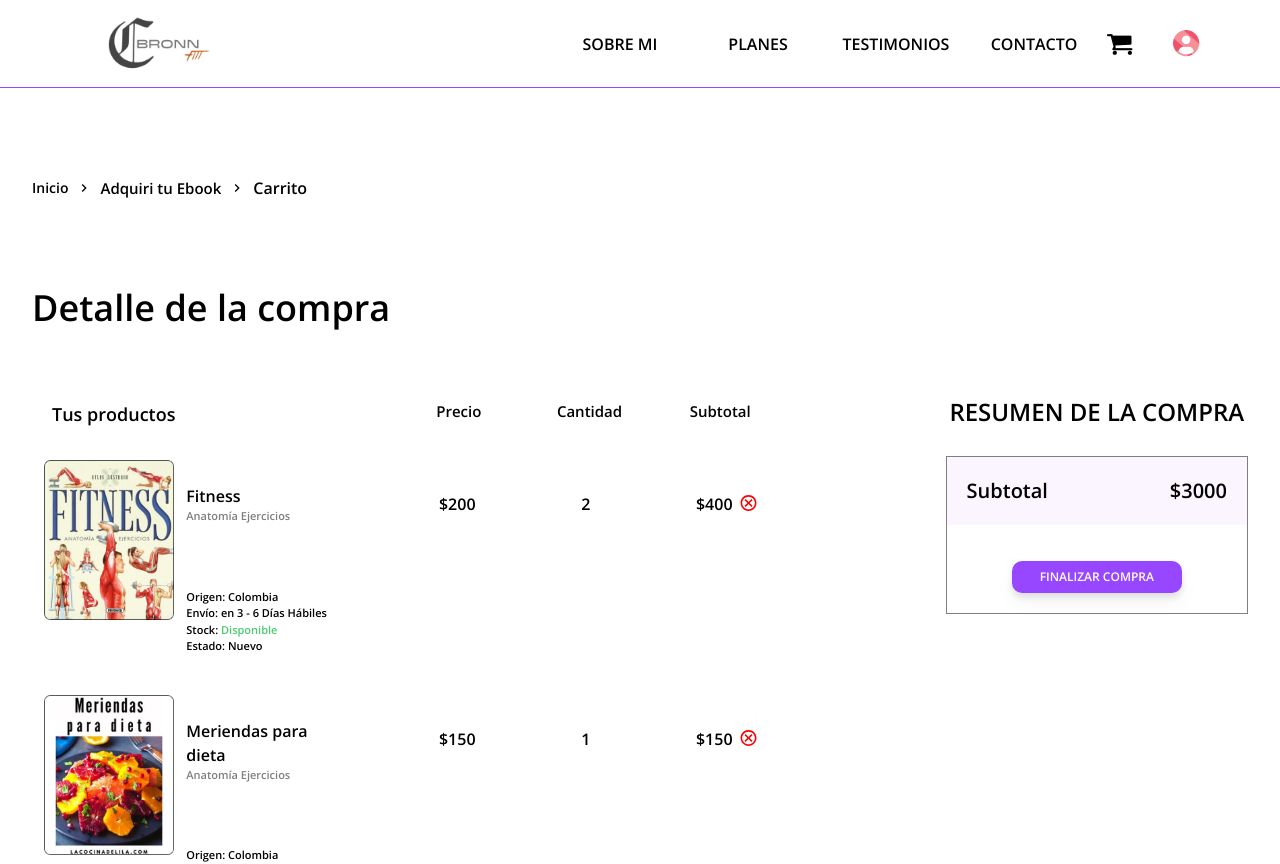
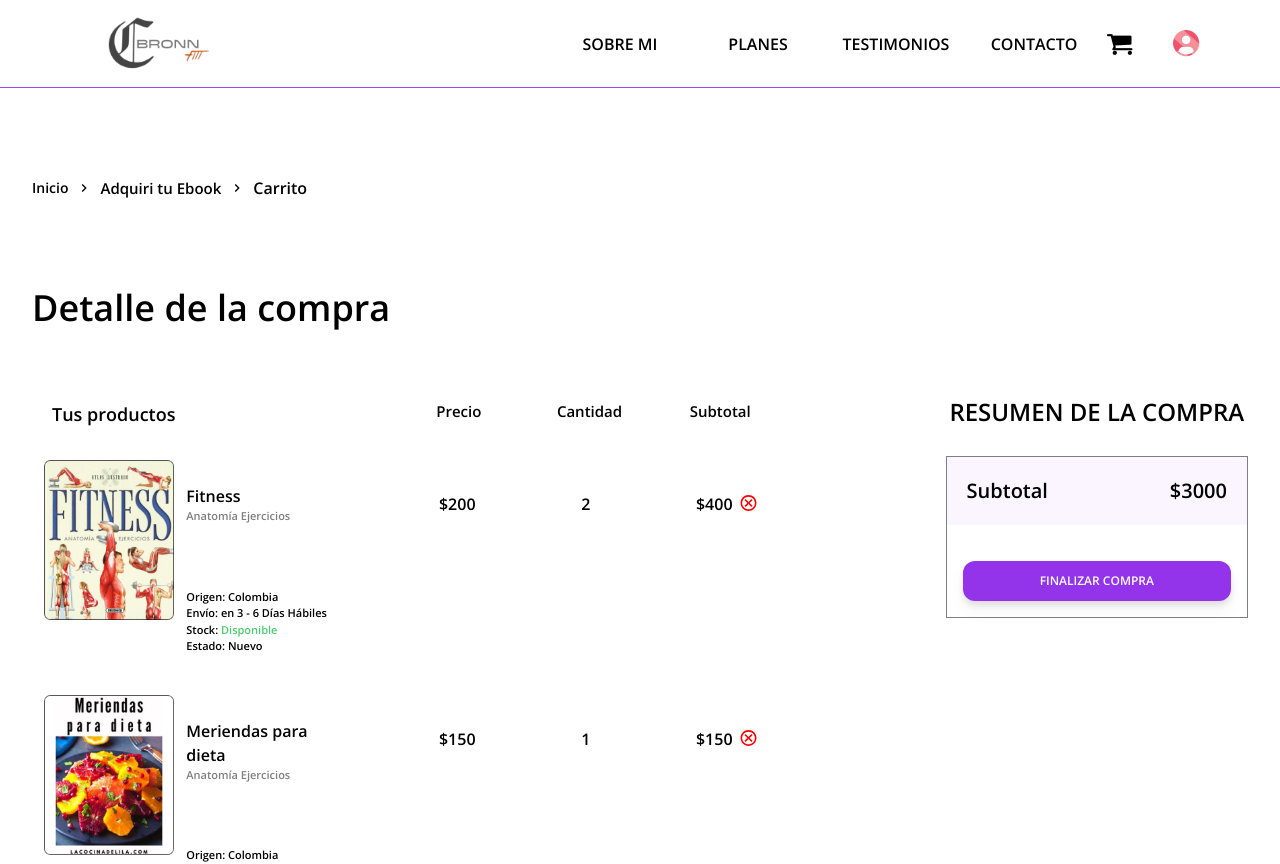
Before and after one commit to No-Country/s6-19-ft-nodereact, a React (Vite) app in the folder frontend/: page /cart in a window 1280 px wide. Shown: the top 864 px of the page. Built offline with nearby package versions, Linux system fonts and the light colour scheme.

Commit message:
integrada api de mercado pago

```diff
--- a/frontend/src/components/AsideFilter/CheckboxComponents/CheckboxPrice.tsx
+++ b/frontend/src/components/AsideFilter/CheckboxComponents/CheckboxPrice.tsx
@@ -20,8 +20,9 @@ interface ItemsProps {
 const CheckboxPrice = ({ items }: ItemsProps) => {
   const dispatch = useDispatch();
 
-  const handleChange = (e: React.ChangeEvent<HTMLInputElement>) => {
-    dispatch(addPrice(e.target.value));
+  const handleChange = (e: React.SyntheticEvent) => {
+    let target = e.target as HTMLInputElement;
+    dispatch(addPrice(target.value));
   };
   const [open, setOpen] = useState(false);
   const handleOpen = () => {
--- a/frontend/src/components/EbookCard.tsx
+++ b/frontend/src/components/EbookCard.tsx
@@ -42,7 +42,7 @@ const EbookCard = ({ book }: EbooksProps) => {
       <div className="w-full flex justify-center">
         <Rating
           name="read-only"
-          sx={{ transform: "scale(1.4)", color: "#9747FF" }}
+          sx={{ transform: "scale(1.4)", color: "#59CE79" }}
           value={book?.rating}
           precision={0.5}
           readOnly
--- a/frontend/src/pages/CartPage/ResumenCart.tsx
+++ b/frontend/src/pages/CartPage/ResumenCart.tsx
@@ -1,49 +1,47 @@
 import { useState } from "react";
-
-
+import Spinner from "../../components/Spinner";
+import { useCreatePaymentMutation } from "../../redux/api/cartApi";
 
 const ResumenCart = () => {
+  const [createPayment, { data, error, isLoading }] =
+    useCreatePaymentMutation();
 
-    const [loading, setLoading] = useState(false);
+  if (data) {
+    window.location.href = data?.body?.init_point;
+  }
 
   return (
     <div className="w-full md:w-1/3 justify-center pl-20 relative top-7">
       <div className="pb-7">
-            <h1 className="text-2xl font-bold text-center uppercase">Resumen de la compra</h1>
+        <h1 className="text-2xl font-bold text-center uppercase">
+          Resumen de la compra
+        </h1>
       </div>
       <div className="border border-[#00000080]">
         <div className="flex justify-between  text-xl bg-[#9747ff0d] p-5">
           <p>Subtotal</p>
           <p>$3000</p>
         </div>
-            <div className="flex justify-center pt-4">
+        <div className="flex justify-center  p-4">
           <button
-                    className="bg-violeta-100 hover:bg-purple-400 text-white font-medium   text-sm   rounded-[10px] block my-5 px-2 py-1 drop-shadow-lg"
-                    disabled={loading}
+            className="bg-purple-600 w-full hover:bg-purple-500 text-white font-medium py-2 px-14 rounded-xl mt-5 drop-shadow-lg flex justify-center items-center"
+            disabled={isLoading}
             type="submit"
           >
-                    {loading ? (
-                    <svg
-                        className="motion-reduce:hidden animate-spin ..."
-                        viewBox="0 0 24 24"
-                    >
-                        Processing...
-                    </svg>
+            {isLoading ? (
+              <Spinner text={"Processing"} />
             ) : (
               <div className="flex uppercase items-center justify-center  py-1 px-5">
-
-                        <p className="text-xs uppercase">Finalizar compra</p>
+                <span onClick={createPayment} className="text-xs uppercase">
+                  Finalizar compra
+                </span>
               </div>
             )}
           </button>
         </div>
-
       </div>
-
-
-
     </div>
   );
-}
+};
 
 export default ResumenCart;
--- a/frontend/src/pages/EbooksDetail.tsx
+++ b/frontend/src/pages/EbooksDetail.tsx
@@ -1,11 +1,5 @@
 import { useState } from "react";
-import Logo from "../assets/logo.png";
-
-import IconCarrito from "../assets/ebookdetail/map_grocery-or-supermarket.png";
 import { useParams } from "react-router-dom";
-
-import { Link } from "react-router-dom";
-import RatingStars from "../components/RatingStart";
 import { useGetSingleEbookQuery } from "../redux/api/EbooksApi";
 
 interface Book {
@@ -31,8 +25,8 @@ const EbooksDetail = () => {
     }
   }
 
-  const handleChange = (e) => setCounter(Number(e.target.value));
-  console.log(data, error);
+  const handleChange = (e : any) => setCounter(Number(e.target.value));
+
 
   return (
     <div className="md:container mx-auto ">
@@ -43,7 +37,7 @@ const EbooksDetail = () => {
               Inicio
             </a>
           </li>
-          <li className="mx-2">{">"}</li>
+          <li className="mx-2"></li>
           <li>
             <a href="/ebooks" className="text-blue-500 hover:text-blue-600">
               eBooks
@@ -120,59 +114,3 @@ const EbooksDetail = () => {
 };
 
 export default EbooksDetail;
-
-// const Navbar = () => {
-//   interface Links {
-//     name: string;
-//     link: string;
-//   }
-//   const links: Links[] = [{ name: "Sobre mi", link: "/" }];
-
-//   const [open, setOpen] = useState<boolean>(false);
-
-//   const handleLogout = () => {};
-
-//   return (
-//     <div className="fixed w-full h-20  left-0 top-0 md:pl-20 pl-10 py-4 border-b border-violeta-100 bg-white">
-//       <div className="md:flex md:items-center md:justify-between ">
-//         <Link to="/">
-//           <img
-//             className="h-[55px] w-auto relative md:left-7 left-0"
-//             src={Logo}
-//             alt="logo"
-//           />
-//         </Link>
-//         <div
-//           className={`md:flex md:items-center md:ml-0 ml-5 transition-all duration-500 ease-in ${
-//             open ? "opacity-0 max-h-0" : "opacity-100 max-h-[500px]"
-//           } md:opacity-100  `}
-//         >
-//           <ul
-//             className={`md:flex md:items-center transition-all duration-500 ease-in ${
-//               open ? "opacity-0 max-h-0" : "opacity-100 max-h-[500px]   "
-//             } md:opacity-100 `}
-//           >
-//             {links.map((link, index) => {
-//               return (
-//                 <Link to={link.link} key={index}>
-//                   <li className="md:mr-2 md:my-0 my-6 w-[130px] h-[43px] flex md:items-center md:justify-center hover:border-b-4 hover:border-violeta-100 hover:cursor-pointer text-base hover:text-lg hover:font-black">
-//                     <img src={IconCarrito} />
-//                   </li>
-//                 </Link>
-//               );
-//             })}
-//           </ul>
-//         </div>
-
-//         <div
-//           className="absolute right-8 top-6 cursor-pointer md:hidden"
-//           onClick={() => {
-//             setOpen(!open);
-//           }}
-//         >
-//           <i className="fa fa-bars text-2xl"></i>
-//         </div>
-//       </div>
-//     </div>
-//   );
-// };
--- /dev/null
+++ b/frontend/src/redux/api/cartApi.ts
@@ -0,0 +1,15 @@
+import { emptyApi } from "./emptyApi";
+
+const extendedCartApi = emptyApi.injectEndpoints({
+  endpoints: (builder) => ({
+    createPayment: builder.mutation({
+      query: (body) => ({
+        url: "/payments",
+        method: "POST",
+        body,
+      }),
+    }),
+  }),
+});
+
+export const { useCreatePaymentMutation } = extendedCartApi;
```
Also changed, not shown: frontend/src/pages/PlanesPage.tsx (+47 -16 lines). Lines whose indentation alone changed are shown as unchanged.
